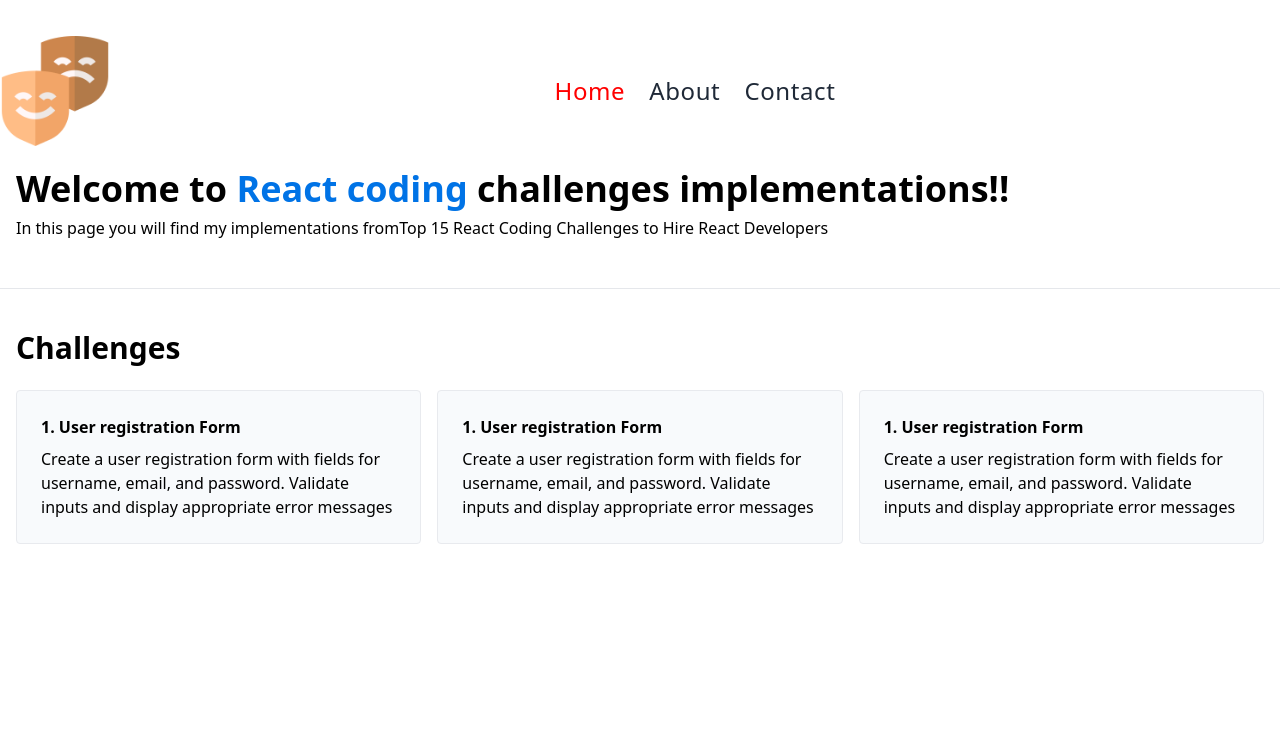
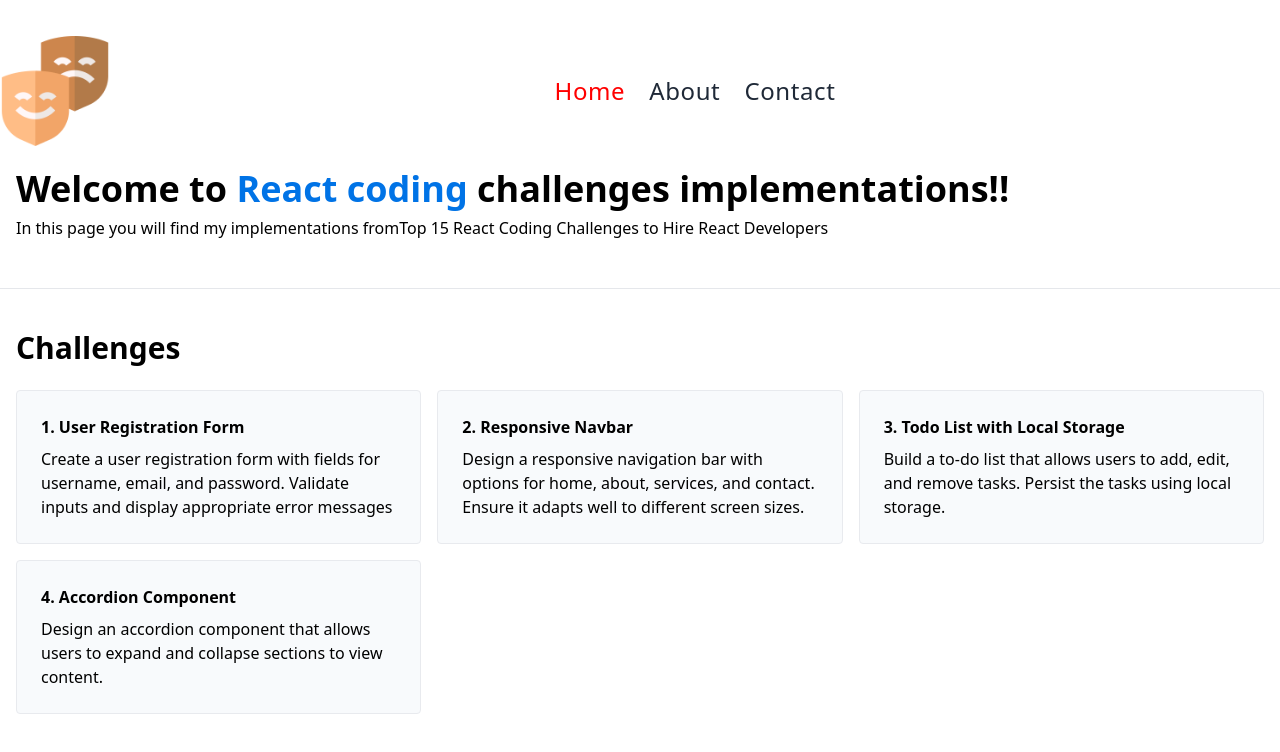
Before and after one commit to luisSilvaEs/react-coding-challenges, a React (Create React App) app: page / in a window 1280 px wide. Shown: the top 752 px of the page. Built offline with nearby package versions, Linux system fonts and the light colour scheme.

Commit message:
Add routing for components, make Cards dynamic using states and first version of form

```diff
--- a/src/App.tsx
+++ b/src/App.tsx
@@ -1,15 +1,50 @@
 import { Route, Routes } from "react-router-dom";
+import { useState } from "react";
 import TopMenu from "./components/ui/menu/Menus";
 import Home from "./pages/home/Home";
 import About from "./pages/about/About";
 import Contact from "./pages/contact/Contact";
+import ExercisesRoute from "./pages/exercises/ExercisesRoute";
 
 const App = () => {
+  const [challenges, setChallenge] = useState([
+    {
+      name: "User Registration Form",
+      id: "urf1",
+      description:
+        "Create a user registration form with fields for username, email, and password. Validate inputs and display appropriate error messages",
+      component: "Form",
+    },
+    {
+      name: "Responsive Navbar",
+      id: "rnv2",
+      description:
+        "Design a responsive navigation bar with options for home, about, services, and contact. Ensure it adapts well to different screen sizes.",
+      component: "ResponsiveNavBar",
+    },
+    {
+      name: "Todo List with Local Storage",
+      id: "tlls3",
+      description:
+        "Build a to-do list that allows users to add, edit, and remove tasks. Persist the tasks using local storage.",
+    },
+    {
+      name: "Accordion Component",
+      id: "acc4",
+      description:
+        "Design an accordion component that allows users to expand and collapse sections to view content.",
+    },
+  ]);
+
   return (
     <>
       <TopMenu />
       <Routes>
-        <Route path="/" element={<Home />} />
+        <Route path="/" element={<Home exercisesPages={challenges} />} />
+        <Route
+          path="/exercises/*"
+          element={<ExercisesRoute exercisesPages={challenges} />}
+        />
         <Route path="/about" element={<About />} />
         <Route path="/contact" element={<Contact />} />
       </Routes>
--- /dev/null
+++ b/src/components/challenges/form/Form.scss
@@ -0,0 +1,12 @@
+.b-form-component form {
+    input {
+        border-width: 1px;
+        border-radius: 4px;
+        border-color: #ccc;
+        &, label {
+            display: block;
+        }
+    }
+
+
+}
--- /dev/null
+++ b/src/components/challenges/form/Form.tsx
@@ -0,0 +1,28 @@
+import "./Form.scss";
+
+const Form = () => {
+  return (
+    <>
+      <div className="container mx-auto text-center">
+        <p>
+          Please fill fields below. After completing please click on Submit
+          button to validate
+        </p>
+        <b>Email and password fields are mandatory</b>
+      </div>
+      <div className="container mx-auto b-form-component flex justify-center mt-9">
+        <form action="" className="w-52">
+          <label htmlFor="username">Username:</label>
+          <input type="text" id="username" />
+          <label htmlFor="email">Email:</label>
+          <input type="email" id="email" />
+          <label htmlFor="password">Password:</label>
+          <input type="password" id="password" />
+          <button>Submit</button>
+        </form>
+      </div>
+    </>
+  );
+};
+
+export default Form;
--- a/src/components/ui/Card/Cards.tsx
+++ b/src/components/ui/Card/Cards.tsx
@@ -1,12 +1,20 @@
-const Card = () => {
+import { Link } from "react-router-dom";
+
+interface CardProps {
+  index: number;
+  name: string;
+  id: string;
+  description: string;
+}
+
+const Card = ({ index, name, id, description }: CardProps) => {
   return (
-    <div className="container border px-6 py-6 rounded border-solid border-[#e8eaee] bg-slate-50">
-      <h4 className="text-black font-semibold">1. User registration Form</h4>
-      <p className="mt-2">
-        Create a user registration form with fields for username, email, and
-        password. Validate inputs and display appropriate error messages
-      </p>
-    </div>
+    <Link to={`/exercises/${id}`}>
+      <div className="container border px-6 py-6 rounded border-solid border-[#e8eaee] bg-slate-50 ">
+        <h4 className="text-black font-semibold">{`${index}. ${name}`}</h4>
+        <p className="mt-2">{description}</p>
+      </div>
+    </Link>
   );
 };
 
--- /dev/null
+++ b/src/pages/exercises/ExercisesRoute.tsx
@@ -0,0 +1,26 @@
+import { Routes, Route } from "react-router-dom";
+import Form from "../../components/challenges/form/Form";
+
+interface Challenge {
+  id: string;
+  name: string;
+  description: string;
+  component?: string;
+}
+
+interface ExercisesRoute {
+  exercisesPages: Challenge[];
+}
+
+const ExercisesRoute = ({ exercisesPages }: ExercisesRoute) => {
+  return (
+    <>
+      <h1>Exercises</h1>
+      <Routes>
+        <Route path="/urf1" element={<Form />} />
+      </Routes>
+    </>
+  );
+};
+
+export default ExercisesRoute;
--- a/src/pages/home/Home.tsx
+++ b/src/pages/home/Home.tsx
@@ -1,7 +1,19 @@
+import { useState } from "react";
 import Card from "../../components/ui/card/Cards";
 import "./Home.scss";
 
-const Home = () => {
+interface Challenge {
+  id: string;
+  name: string;
+  description: string;
+  component?: string;
+}
+
+interface HomeProps {
+  exercisesPages: Challenge[];
+}
+
+const Home = ({ exercisesPages }: HomeProps) => {
   return (
     <>
       <div className="container mx-auto px-4 py-4 mb-8">
@@ -18,10 +30,16 @@ const Home = () => {
       <hr />
       <div className="container mx-auto px-4 mt-9">
         <h3>Challenges</h3>
-        <div className="md:columns-3 mt-5">
-          <Card />
-          <Card />
-          <Card />
+        <div className="grid md:grid-cols-3 gap-4 mt-5">
+          {exercisesPages.map((Exr, index) => (
+            <Card
+              name={Exr.name}
+              id={Exr.id}
+              description={Exr.description}
+              index={index + 1}
+              key={index}
+            />
+          ))}
         </div>
       </div>
     </>
```
